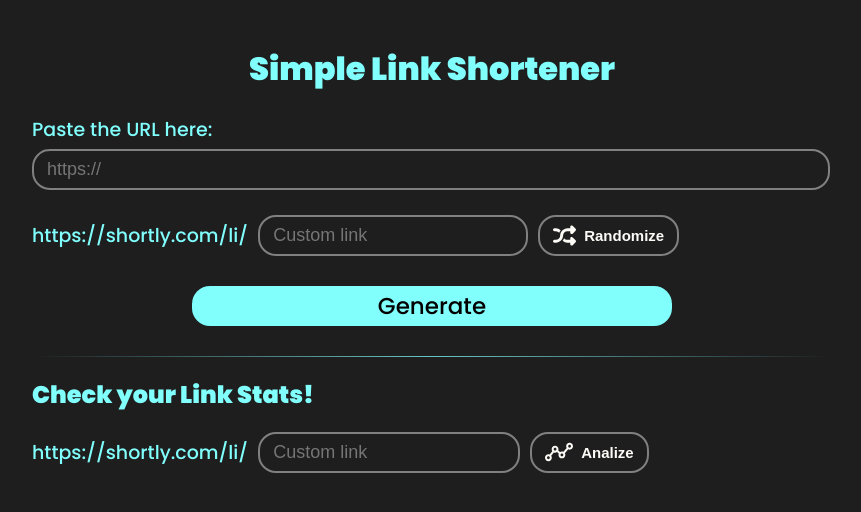
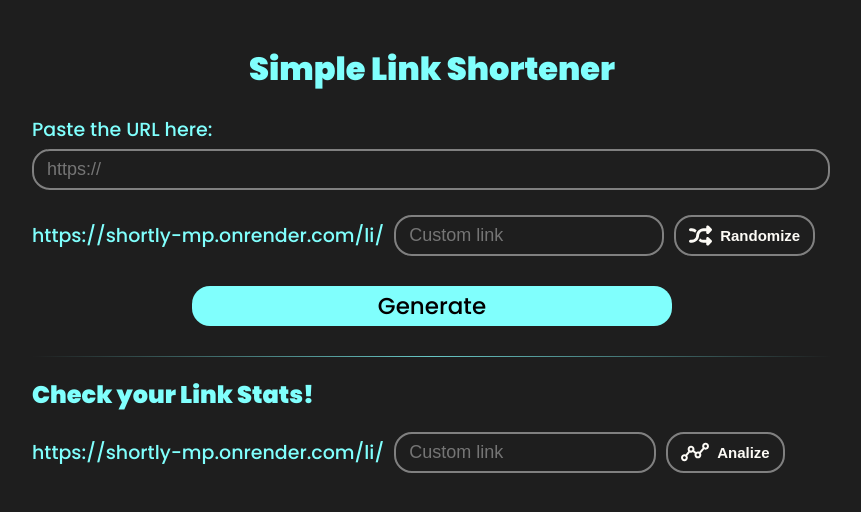
Before and after one commit to 1Pampu/link-shortener, a Django app: page / in a window 1280 px wide. Shown: the top 512 px of the page, without its empty margins (208-1069 px from the left). Run offline with Django 5.2, Linux system fonts and the light colour scheme.

Commit message:
fix names :)

```diff
--- a/links/forms.py
+++ b/links/forms.py
@@ -9,7 +9,7 @@ class LinkForm(forms.ModelForm):
 
     original = forms.CharField(label='Paste the URL here:',
                                widget=forms.TextInput(attrs={'placeholder': 'https://'}))
-    short = forms.CharField(label='https://shortly.com/li/', label_suffix=" ",
+    short = forms.CharField(label='https://shortly-mp.onrender.com/li/', label_suffix=" ",
                             widget=forms.TextInput(attrs={'placeholder': 'Custom link'}),
                             required=False)
 
--- a/templates/base.html
+++ b/templates/base.html
@@ -9,7 +9,7 @@
     <link rel="stylesheet" href="{% static 'css/base.css' %}">
     <link href="https://fonts.googleapis.com/css2?family=Poppins:wght@500;900&display=swap" rel="stylesheet">
     <script>
-        var URL_DIRECTION = "127.0.0.1:8000"
+        var URL_DIRECTION = "shortly-mp.onrender.com"
     </script>
     {% block head %}
     {% endblock head %}
--- a/templates/partials/stats_button.html
+++ b/templates/partials/stats_button.html
@@ -1,7 +1,7 @@
 <hr class="style-two">
 <h2>Check your Link Stats!</h2>
 <div class="short-group">
-    <label for="stats-input">https://shortly.com/li/</label>
+    <label for="stats-input">https://shortly-mp.onrender.com/li/</label>
     <input type="text" id="stats-input" placeholder="Custom link">
     <button class="button-plus-icon" onclick="statsLink(URL_DIRECTION)">
         <div class="flex-button">
```
Also changed, not shown: templates/created.html (+1 -1 lines).
